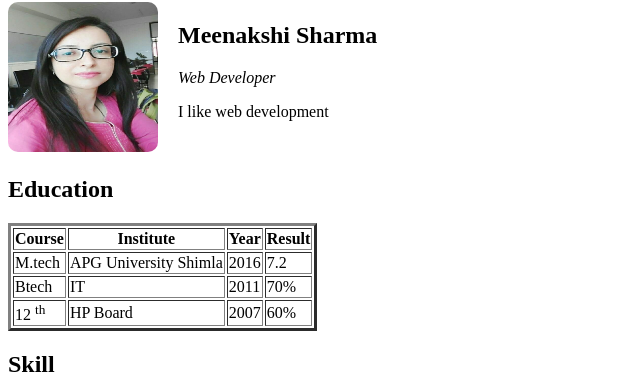
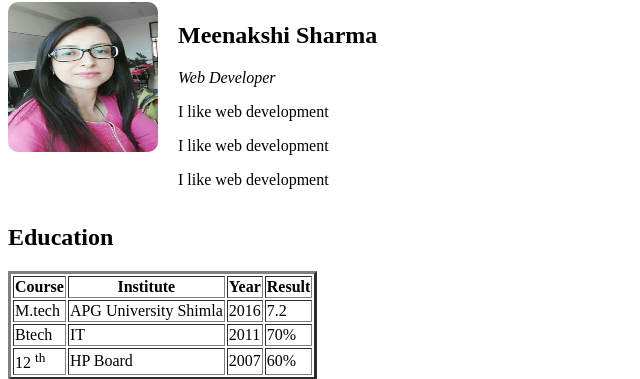
Before and after one commit to meenurohit/my_projectfirst, a plain HTML site: page index.html in a window 1280 px wide. Shown: the part 721-1100 px from the top of the page, without its empty margins (0-640 px from the left). Drawn offline with Linux system fonts and the light colour scheme.

Commit message:
third commit

```diff
--- a/index.html
+++ b/index.html
@@ -29,6 +29,8 @@
         <div>
             <h1>Meenakshi Sharma</h1>
            <p><i> Web Developer</i></p>
+           <p>I like web development</p>
+           <p>I like web development</p>
            <p>I like web development</p>
         </div>
   </section>
```
Also changed, not shown: employ.html (line endings or trailing spaces).
